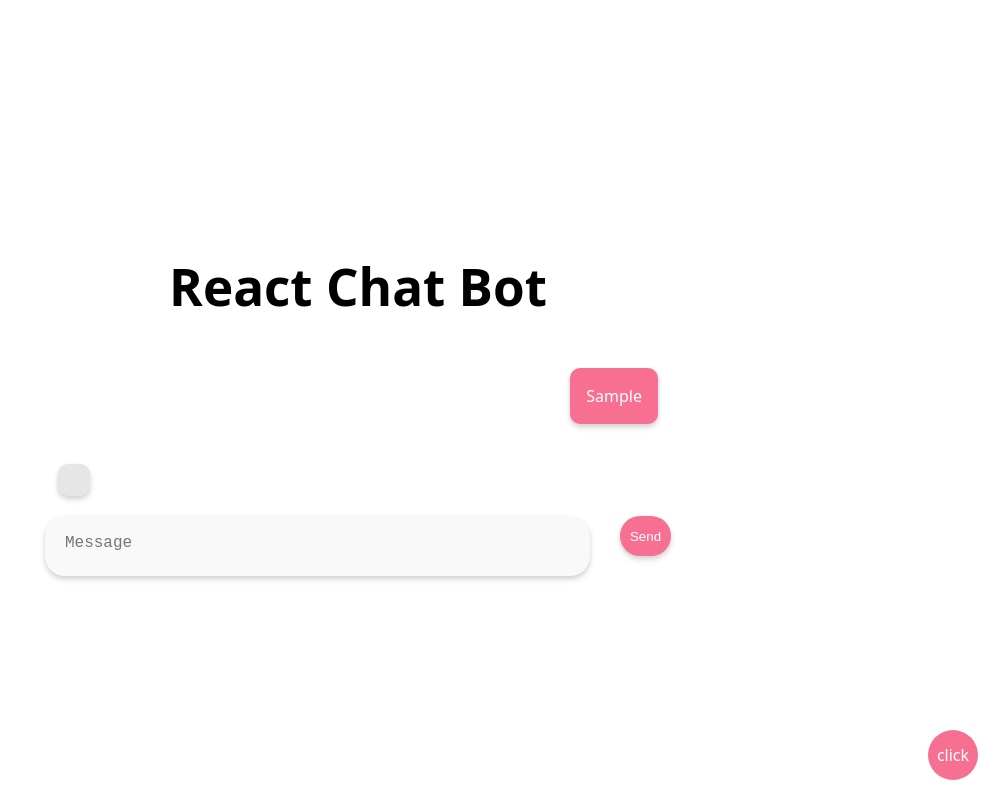
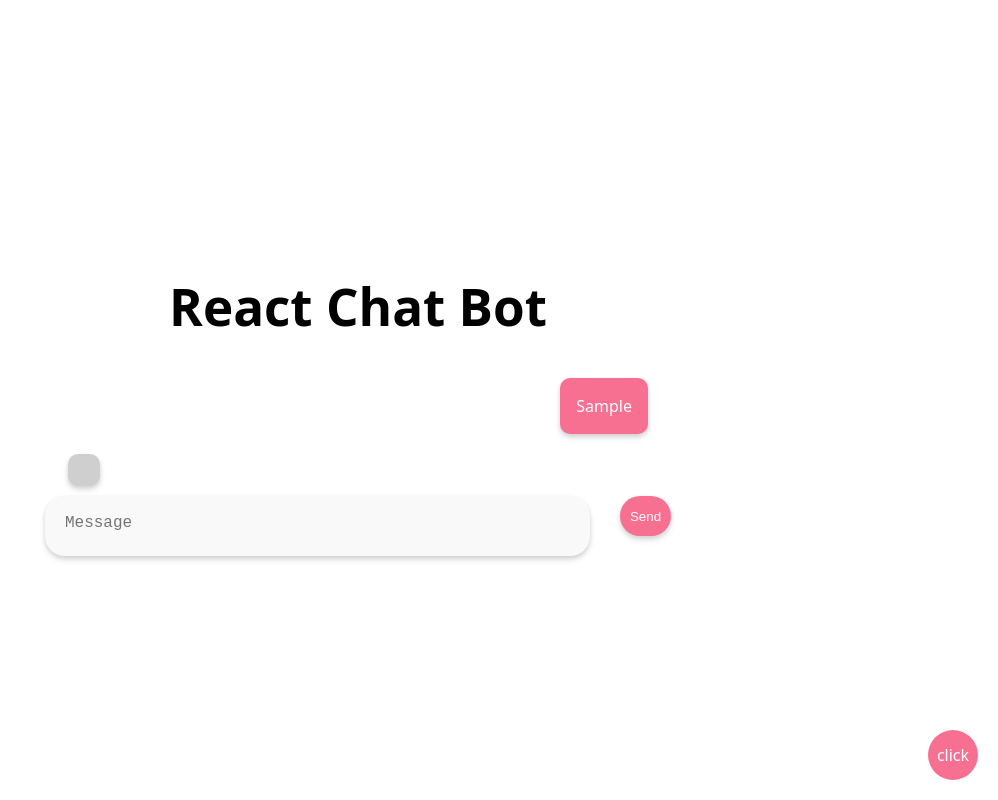
Before and after one commit to Jane0620/react_ollama_api, a React (Vite) app: page / in a window 1280 px wide. Both pictures are taken after typing "Sample" into the empty fields and a click on the button "Send". Shown: the whole page, without its empty margins (282-1280 px from the left). Built offline with nearby package versions, Linux system fonts and the light colour scheme; no server answers.

Commit message:
markdown

```diff
--- a/src/components/ChatMessages.css
+++ b/src/components/ChatMessages.css
@@ -1,41 +1,49 @@
 .chat-container {
   max-width: 600px;
   margin: auto;
-  justify-content: space-between;
+  display: flex;
+  flex-direction: column;
 }
 
 .message {
   padding: 10px;
-  margin: 20px;
+  margin: 10px;
   border-radius: 10px;
   position: relative;
-  display: inline;
+  /* display: inline-block; */
   max-width: 80%;
 }
 
-.user {
+.message p {
+  margin: 0; /* 移除段落的預設 margin */
+}
+
+.message ul,
+.message ol {
+  margin: 0;
+  padding-left: 20px; /* 如果需要縮排，保留 padding */
+}
+
+.user-message {
   background-color: #f76f91;
-  /* background-color: linear-gradient(45deg, #ff0000, #ff7300, #fffb00, #48ff00, #00ffd5, #002bff, #7a00ff, #ff00c8, #ff0000); */
   margin-left: 2em;
-  margin-right: auto;
   text-align: left;
   color: white;
   box-shadow: 0px 4px 6px rgba(0, 0, 0, 0.1), 0px 2px 4px rgba(0, 0, 0, 0.1);
-  float: right;
-  clear: both;
+  align-self: flex-end;
 }
 
-.ai {
+.ai-message {
   background-color: #cfcfcf;
   margin-right: 2em;
-  margin-left: auto;
   text-align: left;
   color: black;
   box-shadow: 0px 4px 6px rgba(0, 0, 0, 0.1), 0px 2px 4px rgba(0, 0, 0, 0.1);
-  float: left;
-  clear: both;
-<<<<<<< HEAD
+  align-self: flex-start;
+  line-height: 2;
 }
-=======
+.ai-message ul,
+.ai-message ol {
+  margin: 0;
+  padding-left: 20px; /* 如果需要縮排，保留 padding */
 }
->>>>>>> 197f52550858007e215987a3648dc1c31eac2b8b
--- a/src/components/ChatMessages.jsx
+++ b/src/components/ChatMessages.jsx
@@ -1,16 +1,21 @@
 import React from "react";
+import ReactMarkdown from "react-markdown";
+import remarkGfm from "remark-gfm";
 import "./ChatMessages.css"; // 如果需要樣式，建議獨立出來
 
-const ChatMessages = ({ messages }) => {
+function ChatMessages({ messages }) {
   return (
     <div className="chat-container">
       {messages.map((message, index) => (
-        <p key={index} className={`message ${message.sender}`}>
-          {message.text}
-        </p>
+        <div
+          key={index}
+          className={`message ${message.sender === "ai" ? "ai-message" : "user-message"}`}
+        >
+          <ReactMarkdown remarkPlugins={[remarkGfm]}>{message.text}</ReactMarkdown>
+        </div>
       ))}
     </div>
   );
-};
+}
 
 export default ChatMessages;
```
